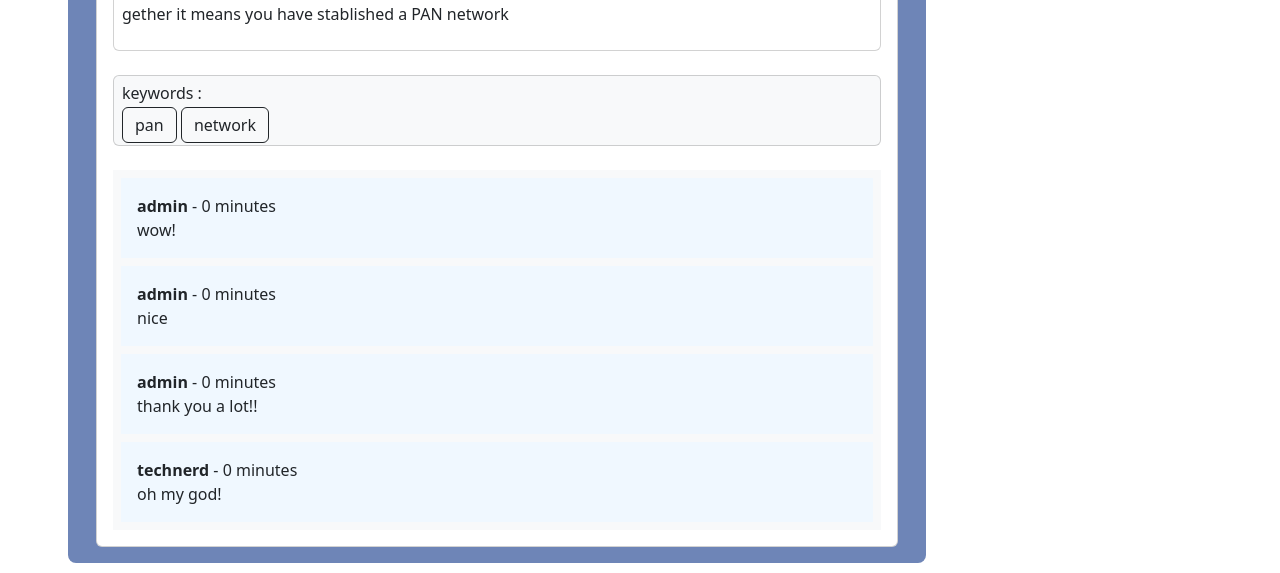
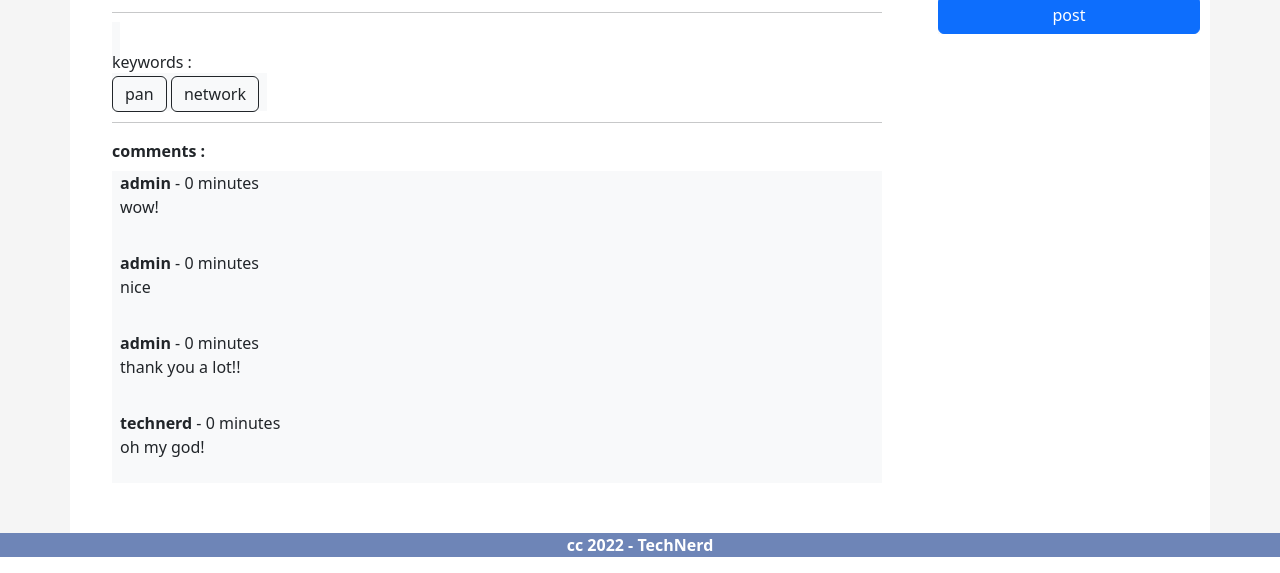
Before and after one commit to Pouria03/django-weblog, a Django app: a page that uses TechNerd/templates/bace.html in a window 1280 px wide. Shown: the part 578-1151 px from the top of the page. Run offline with Django 4.2, Linux system fonts and the light colour scheme; data comes from the database, SQL or seed files in the repository; both versions use the stored data as it was after the commit; some libraries are stand-ins or nearby versions.

Commit message:
design of template changed

```diff
--- a/TechNerd/post/templates/post/detail.html
+++ b/TechNerd/post/templates/post/detail.html
@@ -3,32 +3,34 @@
 {% block content %}
 
 <!-- post main body -->
-<div class="card m-3 p-3">
-    <div class="card p-2">
+<div class="m-3 p-3">
+    <div class="p-2">
+        <h2 style="display: inline">{{post.title}} </h2>
         <small class="text-muted">{{post.created_date|timesince}} ago </small>
-        <h2 style="display: inline">{{post.title}} </h2>
-        <h5 class="">{{post.description}}</h5>
+        <div class="">{{post.description}}</div>
         {% if post.image %}
         <center><img src="{{ post.image.url }}"></center>
         {% endif %}
 
         <p class="">{{post.body}}</p>
     </div>
-    <br>
+    <hr>
     <!--   tags and keywords  -->
-    <span class="card p-2 bg-light" style="display: inline">
+    <span class=" p-2 bg-light" style="display: inline">
         <h6>keywords :</h6>
         {% for tag in tags %}
             <a class="btn btn-xs btn-outline-dark" href="{% url 'post:by_keyword' tag %}" style="display: inline">{{tag}}</a>
         {% endfor %}
     </span>
-    <br>
+    <hr>
     <!--   list of comments :  -->
+    <strong>comments :</strong>
     <div class="bg-light">
         {% for comment in comments%}
-        <div class="card-body m-2">
+        <div class=" m-2">
             <strong>{{comment.user.username}}</strong><span> - {{comment.comment_date|timesince}}</span>
             <div>{{comment.body}}</div>
+            <br>
         </div>
         {% endfor %}
     </div>
@@ -39,7 +41,7 @@
 <!--side section-->
 
 {% block side%}
-<div class="card p-2">
+<div class="p-2">
     <h5>did you like this post?</h5>
     <a class="btn btn-outline-danger" href="{% url 'post:vote' post.id %}">Like ({{post.vote_count}})</a>
 </div><br>
--- a/TechNerd/static/css/main.css
+++ b/TechNerd/static/css/main.css
@@ -1,15 +1,19 @@
 body.style {
+    background-color: #F5F5F5;
 }
 
+/* main part of the template  */
 div.container {
+    background-color: #FFFFFF;
     padding: 10px;
 }
 
+/* where the posts are sorted */
 div.col-md-9 {
-    background-color: #6E85B7;
     border-radius: 8px;
 }
 
+/* technerd logo above the website */
 h3.technerd {
     display: block;
     margin: 0 auto;
@@ -17,6 +21,7 @@
     color: #6E85B7;
 }
 
+/* navbar of website */
 nav {
     background-color: #6E85B7;
 
@@ -26,8 +31,17 @@
     background-color: #B2C8DF;
 }
 div.card-body{
-    background-color: aliceblue;
+    background-color: #F1FAFE;
+    border-style: solid;
+    border-width: 2px;
+    border-color: #6E85B7;
 }
 h5{
     padding-top: 15px;
 }
+
+div.footer{
+    background-color: #6E85B7;
+    text-align: center;
+    color: white;
+}
--- a/TechNerd/templates/bace.html
+++ b/TechNerd/templates/bace.html
@@ -3,41 +3,57 @@
 <html lang="en">
 <head>
     <meta charset="UTF-8">
-    <meta name="description" content=" TechNerd is all about computers and codes ">
-    <meta name="viewport" content="width=device-width, initial-scale=1.0">
+    <meta content=" TechNerd is all about computers and codes " name="description">
+    <meta content="width=device-width, initial-scale=1.0" name="viewport">
 
     <!--  links  -->
     <!-- CSS only -->
-    <link href="{% static 'css/main.css' %}" rel="stylesheet" type="text/css" >
-    <link href="https://cdn.jsdelivr.net/npm/bootstrap@5.2.0-beta1/dist/css/bootstrap.min.css"
-      rel="stylesheet"
+    <link href="{% static 'css/main.css' %}" rel="stylesheet" type="text/css">
+    <link crossorigin="anonymous"
+          href="https://cdn.jsdelivr.net/npm/bootstrap@5.2.0-beta1/dist/css/bootstrap.min.css"
           integrity="sha384-0evHe/X+R7YkIZDRvuzKMRqM+OrBnVFBL6DOitfPri4tjfHxaWutUpFmBp4vmVor"
-      crossorigin="anonymous">
+          rel="stylesheet">
     <title>TechNerd</title>
 </head>
 <body class="style">
+<!-- navbar -->
 {% include "includes/navbar.html" %}
+<!-- End navbar-->
+
 <div class="container">
+
     <h3 class="technerd">TechNerd</h3>
     <div class="row">
+        <!-- main side of website -->
         <div class="col-md-9">
             {% block content %}
             {% endblock content %}
         </div>
-
-
-            <div class="col-3">
+        <!-- End main side of website -->
+        <!-- right side of website -->
+        <div class="col-md-3">
+            <br><br>
             <div class="side">
                 {% block side %}
 
                 {% endblock side %}
             </div>
         </div>
+        <!-- End right side of website -->
+
+
     </div>
+
 </div>
+<!-- footer -->
+{% include 'includes/footer.html' %}
+<!-- End footer -->
+
 <!-- JavaScript Bundle with Popper -->
-<script src="https://cdn.jsdelivr.net/npm/bootstrap@5.2.0-beta1/dist/js/bootstrap.bundle.min.js"
+<script crossorigin="anonymous"
         integrity="sha384-pprn3073KE6tl6bjs2QrFaJGz5/SUsLqktiwsUTF55Jfv3qYSDhgCecCxMW52nD2"
-        crossorigin="anonymous"></script>
+        src="https://cdn.jsdelivr.net/npm/bootstrap@5.2.0-beta1/dist/js/bootstrap.bundle.min.js"></script>
+<!-- End JavaScript Bundle with Popper -->
+
 </body>
 </html>
--- a/TechNerd/templates/includes/navbar.html
+++ b/TechNerd/templates/includes/navbar.html
@@ -1,7 +1,7 @@
 {% load static %}
 <nav class="navbar navbar-expand-lg navbar-dark ">
     <div class="container-fluid">
-        <a class="navbar-brand text-dark" href="#">TechNerd</a>
+        <a class="navbar-brand text-white" href="{% url 'home:home' %}">TechNerd</a>
         <button aria-controls="navbarSupportedContent" aria-expanded="false" aria-label="Toggle navigation"
                 class="navbar-toggler"
                 data-bs-target="#navbarSupportedContent" data-bs-toggle="collapse" type="button">
--- a/TechNerd/templates/includes/post_card.html
+++ b/TechNerd/templates/includes/post_card.html
@@ -4,11 +4,11 @@
         <img src="{{ value.image.url }}" style="float: right;">
         {% endif %}
         <small class="text-muted">{{value.created_date}}</small>
-        <h5 class="card-title">{{value.title}}</h5>
+        <a href="{% url 'post:detail' post.slug %}"><h5 class="card-title">{{value.title}}</h5></a>
         <p class="card-text">
             {{value.description}}
         </p>
-        <a class="btn btn-primary" href="{% url 'post:detail' post.slug %}">read more</a>
+<!--        <a class="btn btn-primary" href="{% url 'post:detail' post.slug %}">read more</a>-->
         <small>❤:{{value.vote_count}}</small>
 
     </div>
--- a/TechNerd/templates/includes/sidebar.html
+++ b/TechNerd/templates/includes/sidebar.html
@@ -1,4 +1,4 @@
-<div class="card" style="width: 18rem;">
+<div class="card">
   <div class="card-body">
     <h5 class="card-title">wellcome to TechNerd!</h5>
     <a href="{% url 'post:posts' %}" class="card-link">search</a>
```
Also changed, not shown: TechNerd/db.sqlite3. Lines whose indentation alone changed are shown as unchanged.
